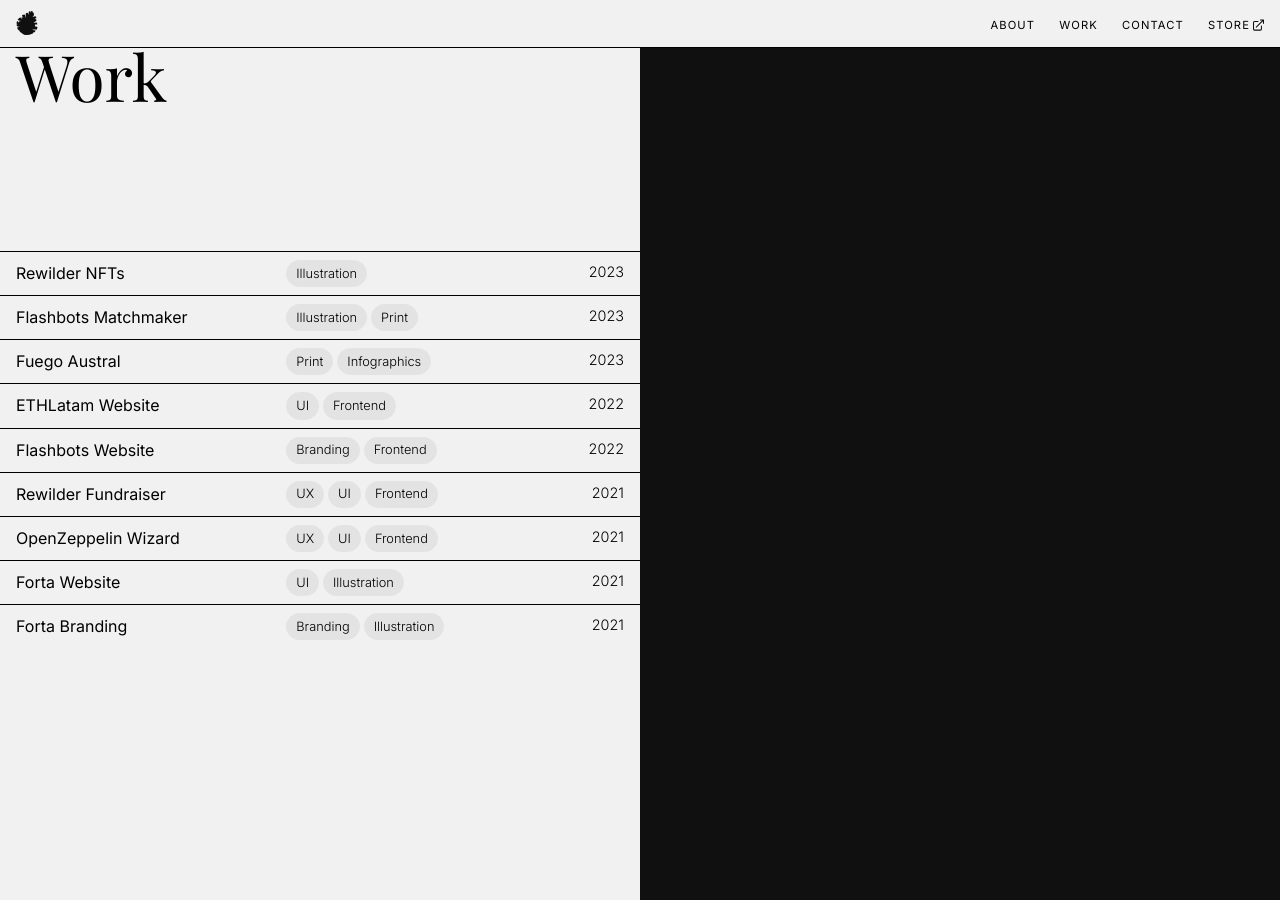
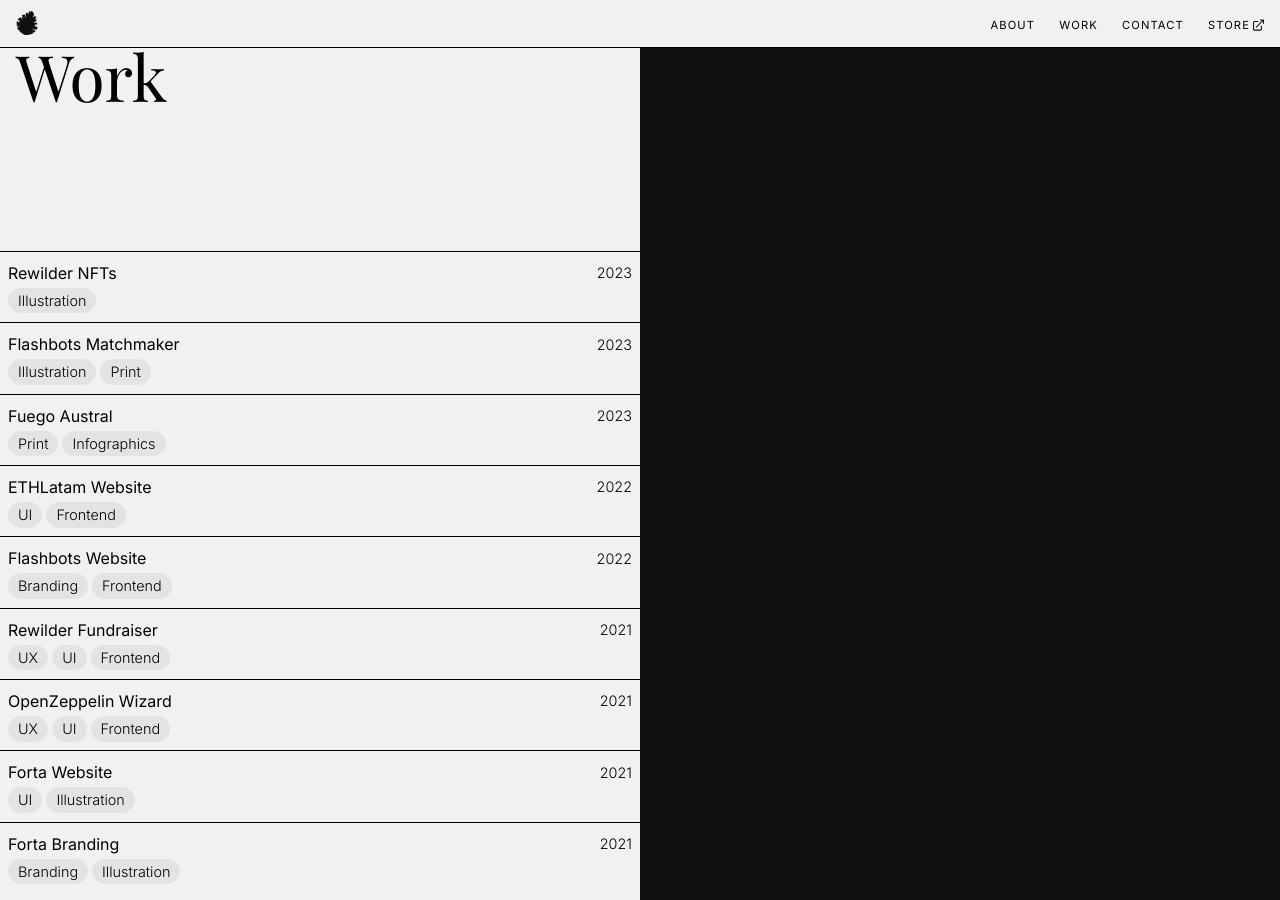
Before and after one commit to deadpine/deadpine.xyz, a Jekyll site: the page built from index.md, in a window 1280 px wide and 900 px high, scrolled down 1006 px. Built offline with Jekyll 4.4.1, drawn with Linux system fonts in a browser that asks for light colours; some web fonts are replaced.

Commit message:
polish style

```diff
--- a/css/style.css
+++ b/css/style.css
@@ -137,13 +137,9 @@
 }
 
 /* WORK */
-.project div {
-  display: flex;
-  z-index: 2;
-}
-
 .project .info  {
   display: grid;
+  align-items: center;
   grid-template-columns: repeat(9, 1fr);
   grid-template-rows: 1fr;
   grid-column-gap: 0px;
@@ -157,10 +153,6 @@
 .tags { grid-area: 1 / 5 / 2 / 9; }
 .date { grid-area: 1 / 9 / 2 / 10; text-align: right; }
 
-.project .info  p {
-  padding: 0;
-}
-
 .project .info  .link {
   color: black;
 }
@@ -170,17 +162,16 @@
   gap: .25rem;
   min-width: fit-content;
 }
-
 .project .info .tags .tag {
   background: #E3E3E3;
   border: solid 1px #E3E3E3;
   border-radius: 1rem;
-  font-size: .8rem;
-  padding: 0px 9px;
+  font-size: .9rem;
+  padding: 1px 9px;
   display: flex;
-  align-items: center;
+  align-items: baseline;
+  line-height: 1.5;
 }
-
 .project .info:hover .tags .tag {
   background: transparent;
   border: solid 1px #e84fff;
@@ -226,14 +217,6 @@
   right: 0;
 }
 
-footer {
-  width: 50%;
-  display: flex;
-  justify-content: space-between;
-
-  padding: .5rem;
-}
-
 /* Contact */
 .contact {
   display: flex;
@@ -270,8 +253,25 @@
 
 
 /* footer */
+footer {
+  width: 50%;
+  display: flex;
+  justify-content: space-between;
+  padding: .5rem;
+}
 footer p {
   font-size: .7rem;
+}
+
+@media only screen and (max-device-width: 960px) {
+  .project .info {
+    grid-template-columns: repeat(5, 1fr);
+    grid-template-rows: repeat(2, 1fr);
+    padding: .5rem;
+  }
+  .link { grid-area: 1 / 1 / 2 / 5; }
+  .date { grid-area: 1 / 5 / 2 / 6; }
+  .tags { grid-area: 2 / 1 / 3 / 6; }
 }
 
 @media only screen and (max-device-width: 736px) {
@@ -300,15 +300,6 @@
     padding-right: 0;
   }
 
-  .project .info {
-    grid-template-columns: repeat(5, 1fr);
-    grid-template-rows: repeat(2, 1fr);
-    padding: .5rem;
-  }
-  .link { grid-area: 1 / 1 / 2 / 5; }
-  .date { grid-area: 1 / 5 / 2 / 6; }
-  .tags { grid-area: 2 / 1 / 3 / 6; }
-
   .project .cover {
     position: initial;
     padding: 1rem 0;
```
